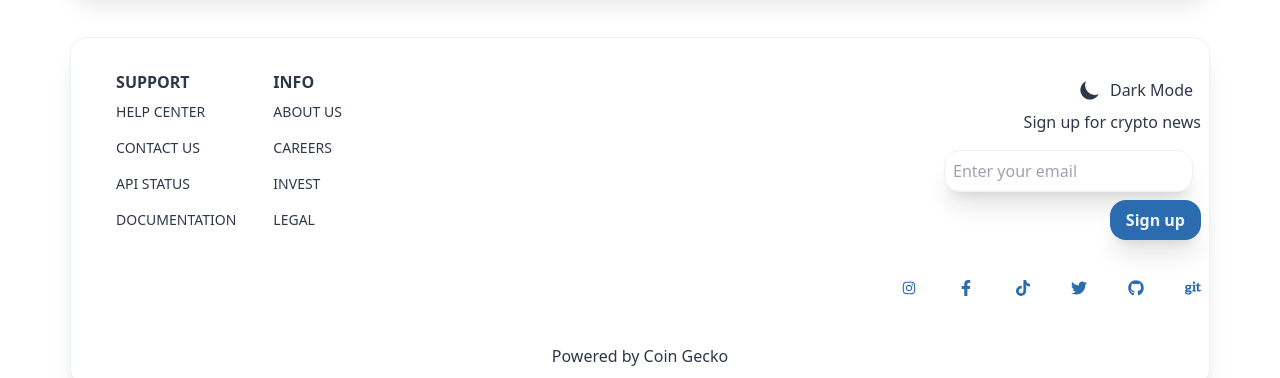
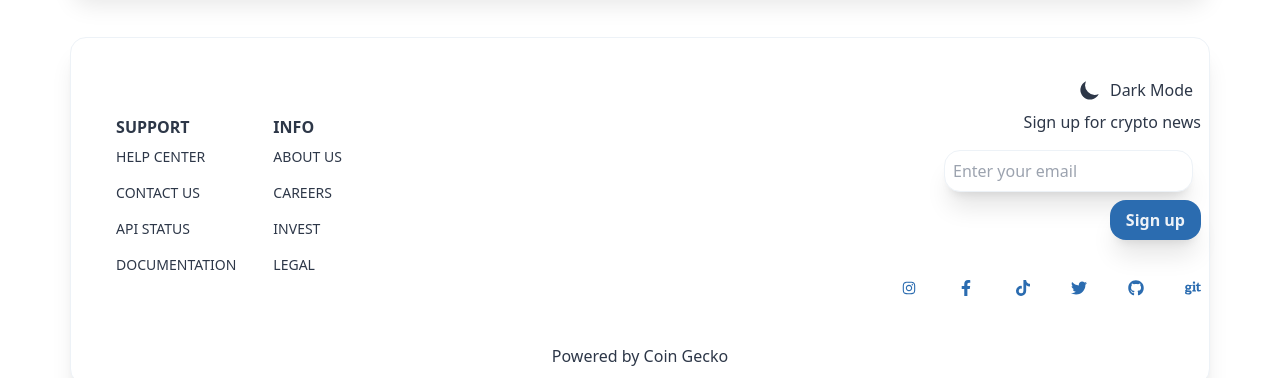
Before and after one commit to Dariafable/cryptobase-app, a React (Create React App) app: page /coin/1 in a window 1280 px wide. Shown: the part 653-1031 px from the top of the page. Built offline with nearby package versions, Linux system fonts and the light colour scheme; no server answers.

Commit message:
added footer

```diff
--- a/src/components/Footer.jsx
+++ b/src/components/Footer.jsx
@@ -6,7 +6,7 @@ import ThemeToggle from './ThemeToggle';
 const Footer = () => {
   return (
     <div className='mt-8 pt-8 rounded-div text-primary'>
-      <div className='grid md:grid-cols-2'>
+      <div className='grid md:grid-cols-2 md:items-center'>
         <div className='w-full md:max-w-[300px] flex justify-evenly uppercase'>
           <div>
             <h2 className='font-bold'>Support</h2>
```
